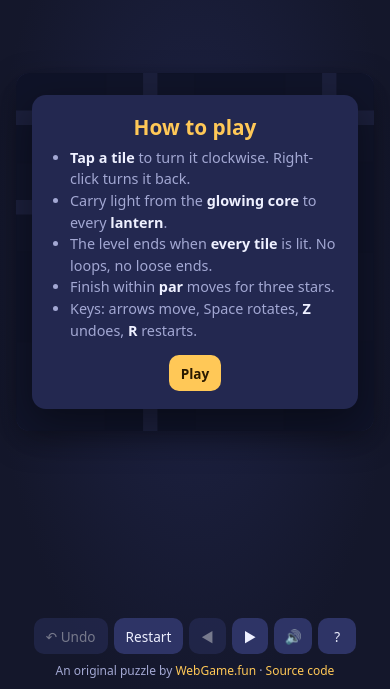
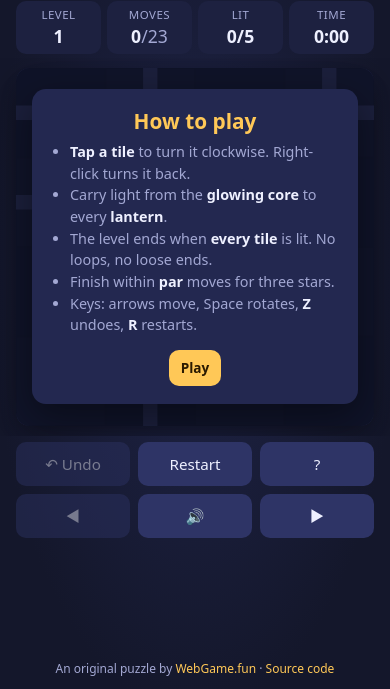
Before and after one commit to ShahriarSaeik/lantern-links, a plain HTML site: page index.html in a window 390 px wide. Shown: the part 155-844 px from the top of the page. Drawn offline with Linux system fonts and the light colour scheme.

Commit message:
v1.3: phone layout keeps the game centred with stat tiles and larger buttons

```diff
--- a/index.html
+++ b/index.html
@@ -37,6 +37,24 @@
   canvas:focus-visible { box-shadow: 0 0 0 3px var(--accent), 0 10px 30px rgba(0,0,0,.35); }
   .controls { grid-area: controls; display: flex; gap: 6px; padding: 4px 16px 6px; flex-wrap: wrap; justify-content: center; }
   footer { grid-area: footer; }
+  .stats small { font-size: inherit; font-weight: 400; color: var(--muted); }
+  .stats .lbl { display: none; }
+  /* Tall screens (phones): header, board and buttons as one centred group, footer at the bottom */
+  body.tall {
+    grid-template-rows: minmax(0, 1fr) auto auto auto minmax(0, 1fr) auto;
+    grid-template-areas: "." "header" "main" "controls" "." "footer";
+  }
+  body.tall header { flex-direction: column; align-items: stretch; gap: 10px; padding: 8px 16px 4px; }
+  body.tall h1 { text-align: center; font-size: 1.4rem; }
+  body.tall .stats { display: grid; grid-template-columns: repeat(4, minmax(0, 1fr)); gap: 6px; font-size: .72rem; text-transform: uppercase; letter-spacing: .04em; }
+  body.tall .stats > div { background: var(--bg2); border-radius: 10px; padding: 6px 4px; text-align: center; }
+  body.tall .stats b { display: block; font-size: 1.1rem; text-transform: none; letter-spacing: 0; margin-top: 2px; }
+  body.tall .stats .lbl { display: inline; }
+  body.tall main { padding: 10px 16px; }
+  body.tall .controls { display: grid; grid-template-columns: repeat(3, minmax(0, 1fr)); gap: 8px; width: 100%; max-width: 680px; margin: 0 auto; padding: 6px 16px; }
+  body.tall .controls button { min-height: 44px; font-size: .95rem; }
+  body.tall #helpBtn { order: 1; } body.tall #prevBtn { order: 2; } body.tall #soundBtn { order: 3; } body.tall #skipBtn { order: 4; }
+  body.tall footer { padding: 10px 16px 12px; }
   /* Wide screens (such as the site's iframe): board on the left, a side panel on the right */
   body.land {
     grid-template-columns: minmax(0, 1fr) auto 200px minmax(0, 1fr);
@@ -90,9 +108,9 @@
   <h1>Lantern <span>Links</span></h1>
   <div class="stats" aria-live="polite">
     <div>Level <b id="lvl">1</b></div>
-    <div>Moves <b id="moves">0</b>/<span id="par">0</span></div>
+    <div>Moves <b><span id="moves">0</span><small>/<span id="par">0</span></small></b></div>
     <div>Lit <b id="lit">0/0</b></div>
-    <div><b id="time">0:00</b></div>
+    <div><span class="lbl">Time</span> <b id="time">0:00</b></div>
   </div>
 </header>
 <main id="main">
@@ -327,10 +345,17 @@
     // side panel layout when there is clearly more width than height
     const land = W >= 560 && W > H * 1.25;
     document.body.classList.toggle('land', land);
+    const tall = !land && H > W * 1.15;
+    document.body.classList.toggle('tall', tall);
     let side;
     if (land) {
       const margin = Math.max(16, Math.round(H * 0.04));
       side = Math.min(H - margin * 2, W - 200 - 24 - 32, 760);
+    } else if (tall) {
+      // the board takes the full width unless the rest of the page would not fit
+      const used = document.querySelector('header').offsetHeight + document.querySelector('.controls').offsetHeight +
+        document.querySelector('footer').offsetHeight + 20;
+      side = Math.min(W - 32, H - used, 640);
     } else {
       const m = el('main');
       const cs = getComputedStyle(m);
```
Also changed, not shown: 1 other file.
